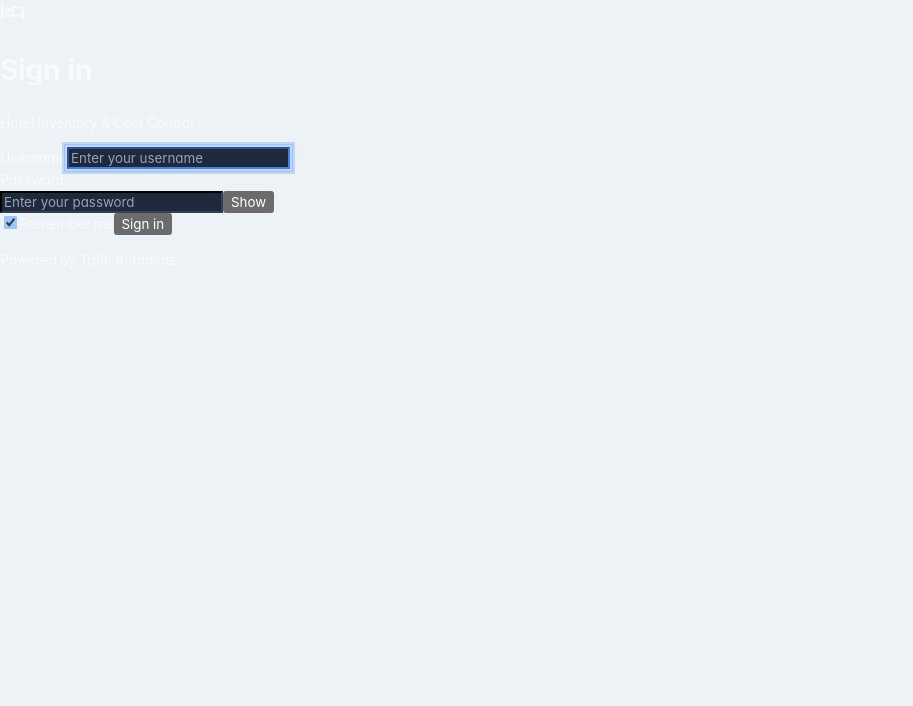
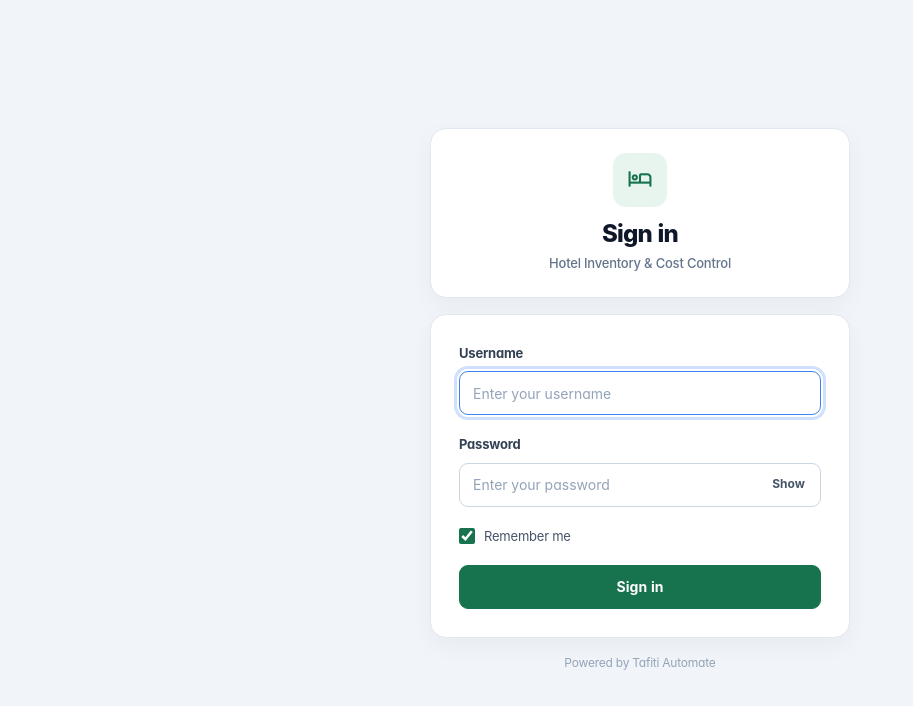
Before and after one commit to Tafiti-Automate/Hotel-Management-System, a Next.js app in the folder frontend/: page /login in a window 1280 px wide. Shown: the top 706 px of the page, without its empty margins (0-913 px from the left). Built offline with nearby package versions, Linux system fonts and the light colour scheme.

Commit message:
Style compact two-card hotel login without affecting other screens

```diff
--- a/frontend/src/mc-enterprise.css
+++ b/frontend/src/mc-enterprise.css
@@ -204,3 +204,82 @@
 .mc-menu-chart{width:100%;max-width:900px;margin:10px auto;padding:6px 20px}
 .mc-menu-chart svg{width:100%;height:auto;max-height:450px}
 .mc-menu-chart circle{cursor:help}
+
+
+/* Tafiti School-inspired hotel sign-in: isolated from the enterprise workspace. */
+.tafiti-login-page {
+  min-height: 100vh;
+  min-height: 100dvh;
+  width: 100%;
+  display: grid;
+  place-items: center;
+  padding: 32px 16px;
+  background: #f1f5f9;
+  color: #0f172a;
+  font-family: Inter, ui-sans-serif, system-ui, -apple-system, "Segoe UI", sans-serif;
+}
+.tafiti-login-page *, .tafiti-login-page *::before, .tafiti-login-page *::after { box-sizing: border-box; }
+.tafiti-login-stack { width: 100%; max-width: 420px; display: grid; gap: 16px; }
+.tafiti-login-brand-card, .tafiti-login-form-card {
+  background: #fff;
+  border: 1px solid #e2e8f0;
+  border-radius: 16px;
+  box-shadow: 0 8px 24px rgba(15, 23, 42, .045);
+}
+.tafiti-login-brand-card { padding: 24px 20px; text-align: center; }
+.tafiti-login-brand-icon {
+  display: inline-flex; align-items: center; justify-content: center;
+  width: 54px; height: 54px; margin-bottom: 11px;
+  border-radius: 13px; background: #e8f5ef; color: #16734d;
+}
+.tafiti-login-brand-card h1 { margin: 0; font-size: 24px; font-weight: 800; line-height: 1.3; letter-spacing: -.035em; color: #0f172a; }
+.tafiti-login-brand-card p { margin: 5px 0 0; font-size: 13px; font-weight: 500; line-height: 1.5; color: #64748b; }
+.tafiti-login-form-card { padding: 28px; }
+.tafiti-login-form { display: grid; gap: 19px; }
+.tafiti-login-field { min-width: 0; }
+.tafiti-login-field > label { display: block; margin: 0 0 8px; color: #334155; font-size: 13px; font-weight: 700; }
+.tafiti-login-field input:not([type="checkbox"]) {
+  width: 100%; height: 44px; margin: 0; padding: 0 13px;
+  border: 1px solid #cbd5e1; border-radius: 9px;
+  outline: none; background: #fff; color: #0f172a;
+  font: inherit; font-size: 14px; box-shadow: none;
+}
+.tafiti-login-field input::placeholder { color: #94a3b8; opacity: 1; }
+.tafiti-login-field input:focus-visible { border-color: #16734d; outline: 3px solid #d1fae5; outline-offset: 0; }
+.tafiti-login-password-wrap { position: relative; }
+.tafiti-login-password-wrap input { padding-right: 68px !important; }
+.tafiti-login-password-toggle {
+  position: absolute; top: 50%; right: 7px; transform: translateY(-50%);
+  min-height: 32px; padding: 0 9px;
+  border: 0; border-radius: 7px; background: transparent;
+  color: #475569; font: inherit; font-size: 12px; font-weight: 700; cursor: pointer;
+}
+.tafiti-login-password-toggle:hover { background: #f1f5f9; }
+.tafiti-login-password-toggle:focus-visible,
+.tafiti-login-submit:focus-visible { outline: 3px solid #a7f3d0; outline-offset: 2px; }
+.tafiti-login-remember { display: flex; align-items: center; gap: 9px; color: #475569; font-size: 13px; cursor: pointer; }
+.tafiti-login-remember input { width: 16px; height: 16px; margin: 0; accent-color: #16734d; }
+.tafiti-login-submit {
+  display: block; width: 100%; min-height: 44px;
+  border: 1px solid #16734d; border-radius: 9px;
+  background: #16734d; color: white; font: inherit; font-size: 14px;
+  font-weight: 750; cursor: pointer; transition: background .15s ease;
+}
+.tafiti-login-submit:hover:not(:disabled) { background: #105c3e; }
+.tafiti-login-submit:disabled, .tafiti-login-password-toggle:disabled { opacity: .6; cursor: not-allowed; }
+.tafiti-login-error, .tafiti-login-notice {
+  margin-bottom: 17px; padding: 11px 12px;
+  border: 1px solid #fecaca; border-radius: 8px;
+  background: #fef2f2; color: #991b1b; font-size: 12px; line-height: 1.5;
+}
+.tafiti-login-notice { border-color: #bfdbfe; background: #eff6ff; color: #1e40af; }
+.tafiti-login-caps { margin: 7px 0 0; font-size: 12px; color: #a16207; }
+.tafiti-login-credit { margin: 0; text-align: center; color: #94a3b8; font-size: 12px; }
+@media (max-width: 480px) {
+  .tafiti-login-page { padding: 20px 14px; }
+  .tafiti-login-brand-card { padding: 22px 16px; }
+  .tafiti-login-form-card { padding: 23px 20px; }
+}
+@media (prefers-reduced-motion: reduce) {
+  .tafiti-login-submit { transition: none; }
+}
```
